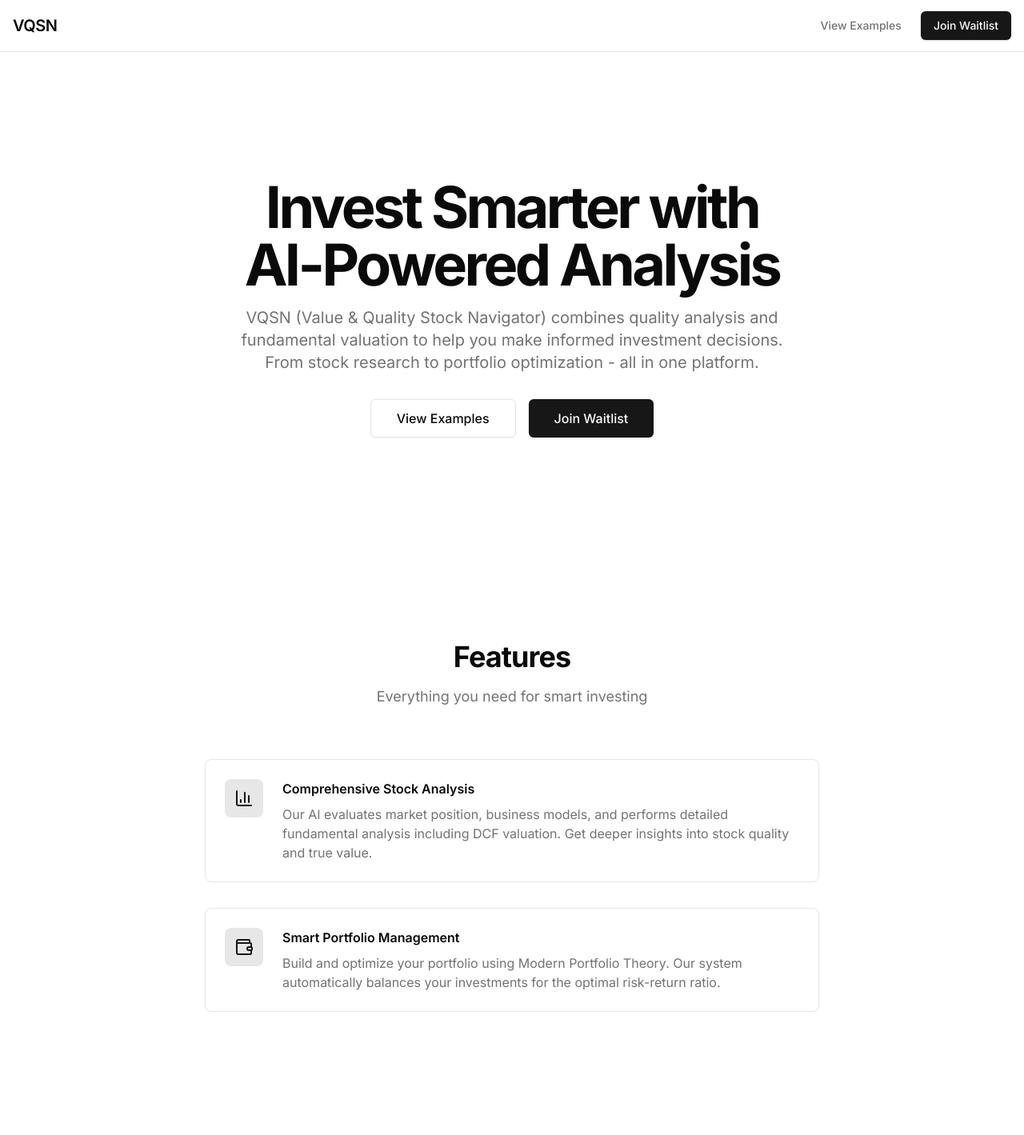
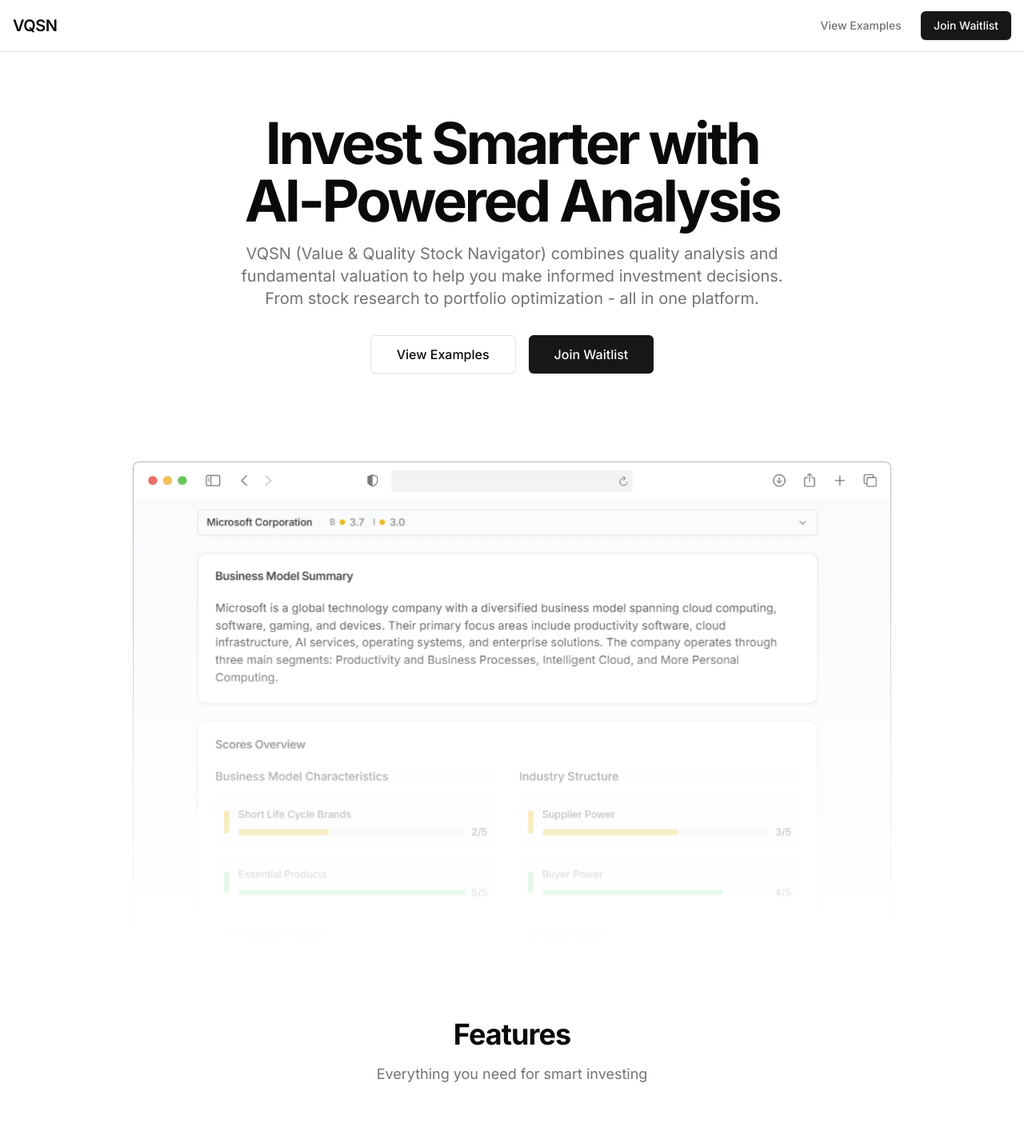
Before and after one commit to iste2/vqsn, a Next.js app: page / in a window 1280 px wide. Shown: the top 1419 px of the page at 80% size. Built offline with nearby package versions, Linux system fonts and the light colour scheme.

Commit message:
screenshot

```diff
--- a/app/page.tsx
+++ b/app/page.tsx
@@ -2,11 +2,13 @@ import { Hero } from "@/components/hero"
 import { Features } from "@/components/features"
 import { OurStory } from "@/components/our-story"
 import { Waitlist } from "@/components/waitlist"
+import { HeroImage } from "@/components/hero-image"
 
 export default function Page() {
   return (
     <main>
       <Hero />
+      <HeroImage />
       <Features />
       <OurStory />
       <Waitlist />
--- /dev/null
+++ b/components/hero-image.tsx
@@ -0,0 +1,20 @@
+import Image from "next/image"
+
+export function HeroImage() {
+    return (
+      <div className="relative w-full flex justify-center">
+        <div className="relative w-full max-w-[1600px] h-[600px] mt-8">
+          <div className="relative w-full h-full">
+            <div className="absolute inset-0 bg-gradient-to-b from-white/0 to-white pointer-events-none z-10" />
+            <Image
+              src="/screenshot.png"
+              alt="VQSN Dashboard Preview"
+              fill
+              className="object-contain"
+              priority
+            />
+          </div>
+        </div>
+      </div>
+    )
+  }
--- a/components/hero.tsx
+++ b/components/hero.tsx
@@ -3,10 +3,11 @@
 import { Button } from "@/components/ui/button"
 import Link from "next/link"
 
+
 export function Hero() {
 
   return (
-    <div className="flex min-h-[80vh] flex-col items-center justify-center space-y-8 px-4 text-center">
+    <div className="flex min-h-[60vh] flex-col items-center justify-center space-y-8 px-4 text-center">
       <div className="space-y-4">
         <h1 className="text-4xl font-bold tracking-tighter sm:text-5xl md:text-6xl lg:text-7xl">
           <span className="block">Invest Smarter with</span>
```
Also changed, not shown: public/screenshot.png (added).
